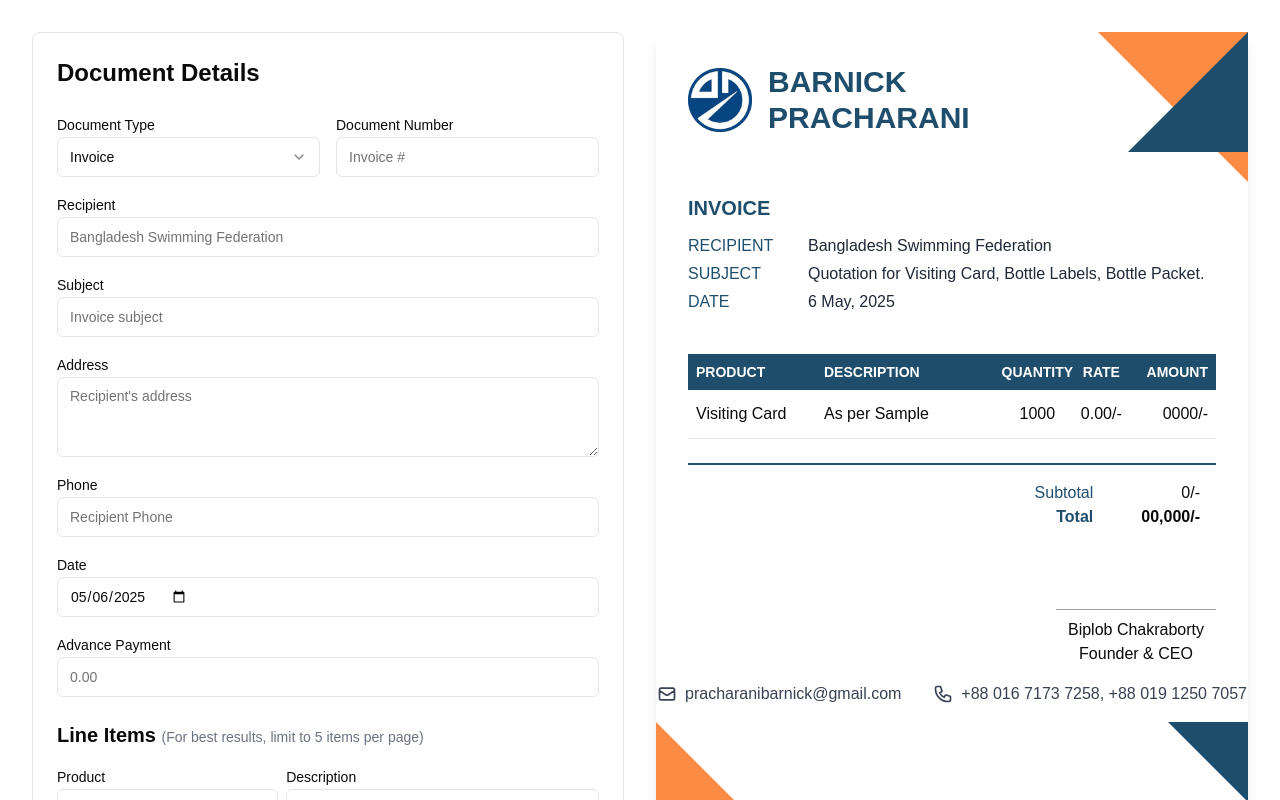
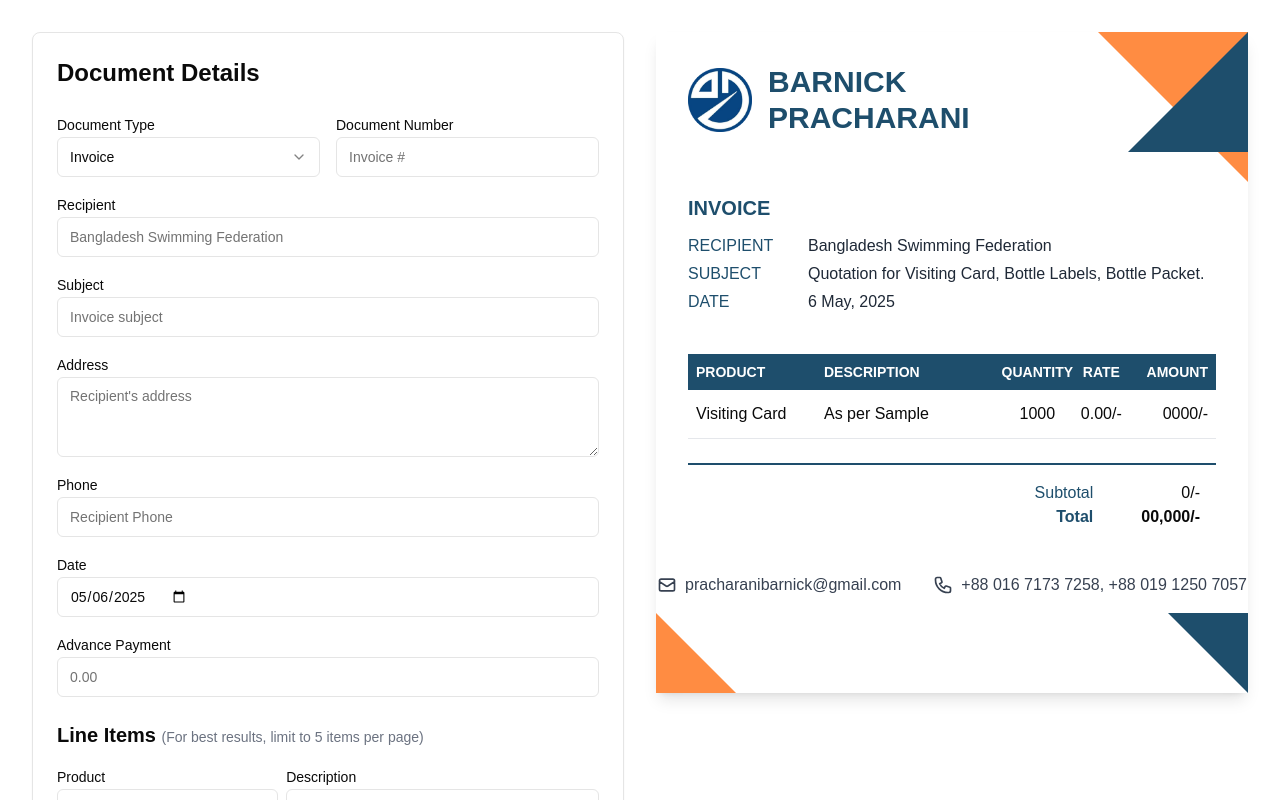
Before and after one commit to barnick-engineering/barnick-invoice, a Next.js app: page / in a window 1280 px wide. Shown: the top 800 px of the page. Built offline with nearby package versions, Linux system fonts and the light colour scheme.

Commit message:
wip: removed signature for now, need to add signature as optional

```diff
--- a/components/invoice-preview.tsx
+++ b/components/invoice-preview.tsx
@@ -330,7 +330,7 @@ export default function InvoicePreview({ data }: InvoicePreviewProps) {
           )}
 
           {/* Founder's Signature */}
-          <div className="text-center w-40">
+          {/* <div className="text-center w-40">
             <div className="flex flex-col items-center">
                 <div className="h-12 flex items-end justify-center">
                   {data.documentType === "quotation" && (
@@ -349,7 +349,7 @@ export default function InvoicePreview({ data }: InvoicePreviewProps) {
               <div className="font-medium">Biplob Chakraborty</div>
               <div>Founder & CEO</div>
             </div>
-          </div>
+          </div> */}
         </div>
 
         {/* Contact info */}
```
Lines whose indentation alone changed are shown as unchanged.
